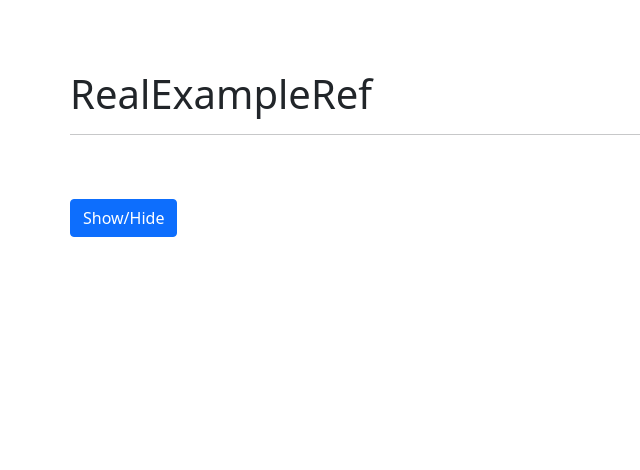
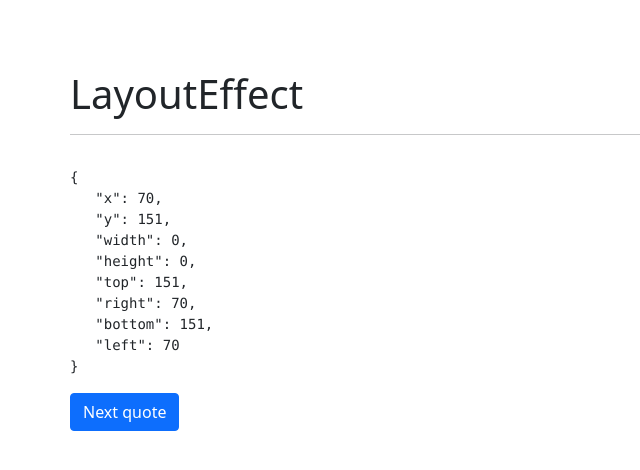
Before and after one commit to JL-OLEMAR/custom-hooks-react, a React (Vite) app: page / in a window 1280 px wide. Shown: the top 470 px of the page, without its empty margins (0-640 px from the left). Built offline with nearby package versions, Linux system fonts and the light colour scheme; no server answers.

Commit message:
useLayoutEffect

```diff
--- /dev/null
+++ b/src/components/05-useLayoutEffect/Layout.jsx
@@ -0,0 +1,34 @@
+import { useRef, useState, useLayoutEffect } from 'react'
+
+import { useCounter } from '../../hooks/useCounter.jsx'
+import { useFetch } from '../../hooks/useFetch.jsx'
+
+export const Layout = () => {
+  const { counter, increment } = useCounter(1)
+  const { data } = useFetch(`https://www.breakingbadapi.com/api/quotes/${counter}`)
+
+  /* !!data === (double negation) === false
+                    ó
+    if (data){it shows} else {undefined == not shown} */
+  const { quote } = !!data && data[0]
+  const pTag = useRef()
+  const [boxSize, setBoxSize] = useState({})
+
+  useLayoutEffect(() => {
+    setBoxSize(pTag.current.getBoundingClientRect())
+  }, [quote])
+
+  return (
+    <div>
+      <h1>LayoutEffect</h1>
+      <hr />
+
+      <blockquote className='blockquote text-custom'>
+        <p ref={pTag}>{quote}</p>
+      </blockquote>
+
+      <pre>{JSON.stringify(boxSize, null, 3)}</pre>
+      <button className='btn btn-primary' onClick={increment}>Next quote</button>
+    </div>
+  )
+}
--- a/src/index.css
+++ b/src/index.css
@@ -6,3 +6,7 @@ body {
 .text-custom {
   text-align: right;
 }
+
+.blockquote {
+  display: flex;
+}
--- a/src/main.jsx
+++ b/src/main.jsx
@@ -1,6 +1,6 @@
 import ReactDOM from 'react-dom'
 
-import { RealExampleRef } from './components/04-useRef/RealExampleRef.jsx'
+import { Layout } from './components/05-useLayoutEffect/Layout.jsx'
 
 // import { CounterApp } from './components/01-useState/CounterApp.jsx'
 // import { CounterWithCustomHook } from './components/01-useState/CounterWithCustomHook.jsx'
@@ -8,10 +8,11 @@ import { RealExampleRef } from './components/04-useRef/RealExampleRef.jsx'
 // import { FormWithCustomHook } from './components/02-useEffect/FormWithCustomHook.jsx'
 // import { MultipleCustomHooks } from './components/03-examples/MultipleCustomHooks.jsx'
 // import { FocusScreen } from './components/04-useRef/FocusScreen.jsx'
+// import { RealExampleRef } from './components/04-useRef/RealExampleRef.jsx'
 
 import './index.css'
 
 ReactDOM.render(
-  <RealExampleRef />,
+  <Layout />,
   document.getElementById('root')
 )
```
